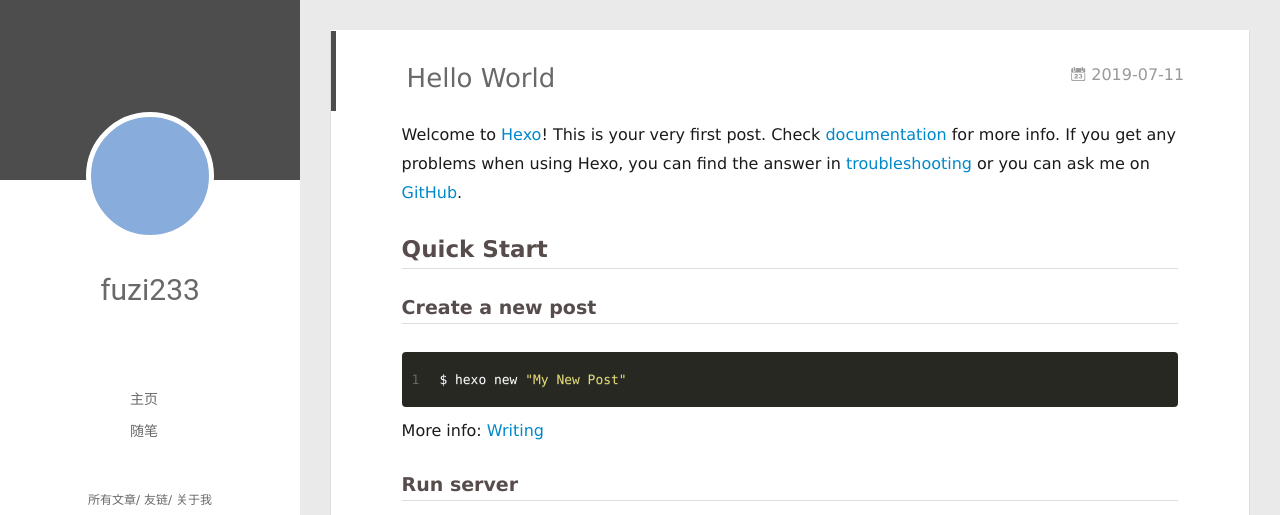
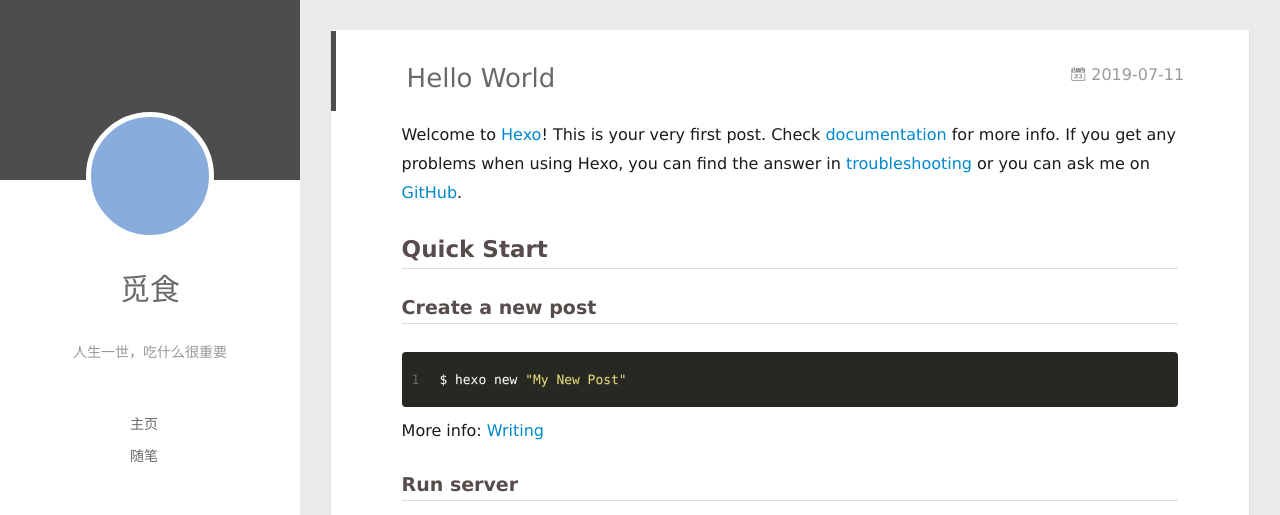
Before and after one commit to zrbqa/itszrb, a plain HTML site: page 2019/07/11/hello-world/index.html in a window 1280 px wide. Shown: the top 515 px of the page. Drawn offline with Linux system fonts and the light colour scheme; no server answers.

Commit message:
Site updated: 2019-07-12 19:20:52

```diff
--- a/2019/07/11/hello-world/index.html
+++ b/2019/07/11/hello-world/index.html
@@ -50,8 +50,10 @@
 			<img src="" class="js-avatar">
 		</a>
 		<hgroup>
-		  <h1 class="header-author"><a href="/">fuzi233</a></h1>
+		  <h1 class="header-author"><a href="/">觅食</a></h1>
 		</hgroup>
+
+		<p class="header-subtitle">人生一世，吃什么很重要</p>
 
 
 		<nav class="header-menu">
@@ -108,8 +110,10 @@
 				<img src="" class="js-avatar">
 			</div>
 			<hgroup>
-			  <h1 class="header-author js-header-author">fuzi233</h1>
+			  <h1 class="header-author js-header-author">觅食</h1>
 			</hgroup>
+
+			<p class="header-subtitle"><i class="icon icon-quo-left"></i>人生一世，吃什么很重要<i class="icon icon-quo-right"></i></p>
 
 
 
@@ -315,7 +319,7 @@
   <div class="outer">
     <div id="footer-info">
     	<div class="footer-left">
-    		&copy; 2019 fuzi233
+    		&copy; 2019 觅食
     	</div>
       	<div class="footer-right">
       		<a href="http://hexo.io/" target="_blank">Hexo</a>  Theme <a href="https://github.com/litten/hexo-theme-yilia" target="_blank">Yilia</a> by Litten
```
Also changed, not shown: archives/2019/07/index.html (+7 -3 lines), archives/2019/index.html (+7 -3 lines), archives/index.html (+7 -3 lines), index.html (+7 -3 lines), img/chips.jpg (added), img/icecream.jpg (added), img/shousi.jpg (added).
